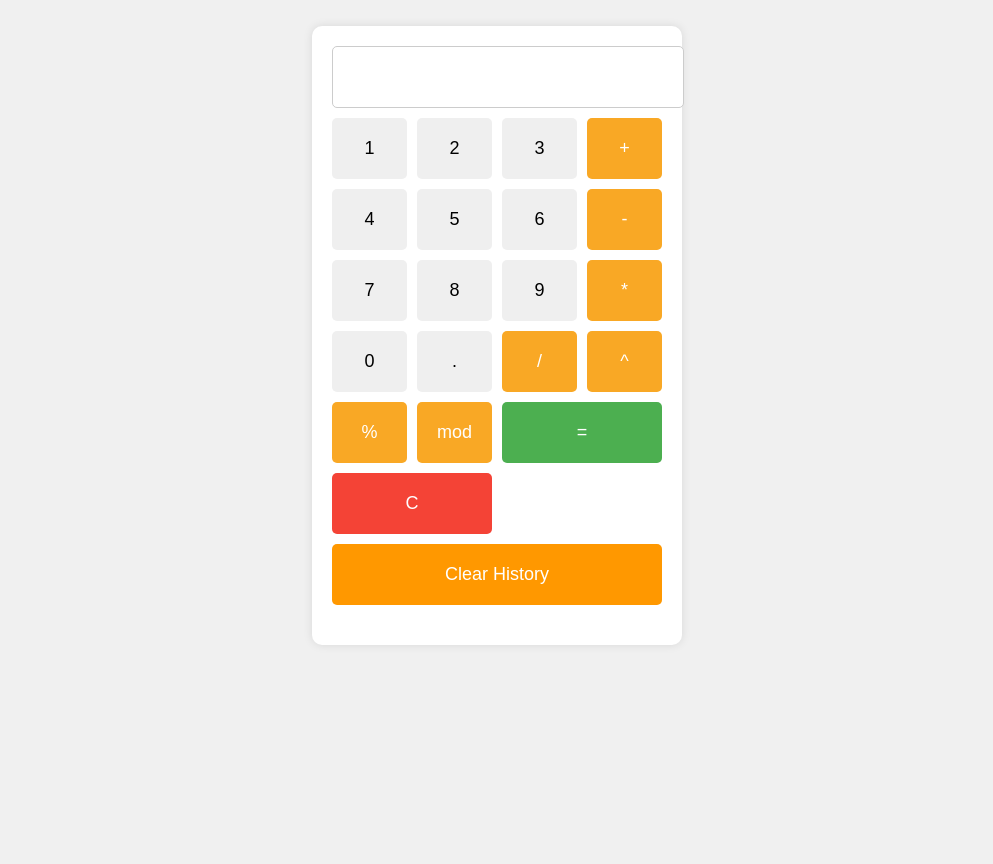
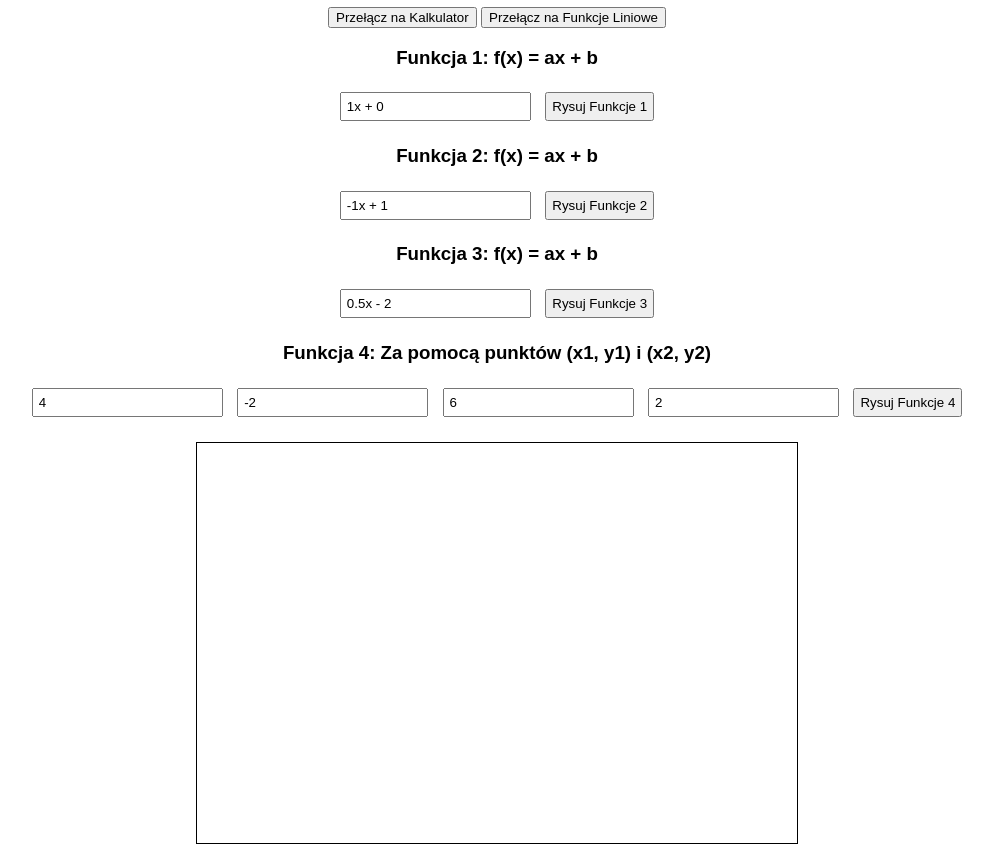
Before and after one commit to fifagala/Projekt-aplikacji, a plain HTML site: page ver. 0.00 Alpha/Beta.html in a window 1280 px wide. Shown: the part 73-937 px from the top of the page, without its empty margins (143-1136 px from the left). Before the commit the page ends 816 px from the top, so only its background shows below. Drawn offline with Linux system fonts and the light colour scheme.

Commit message:
Update Beta.html

```diff
--- a/ver. 0.00 Alpha/Beta.html
+++ b/ver. 0.00 Alpha/Beta.html
@@ -1,25 +1,43 @@
 <!DOCTYPE html>
-<html lang="en">
+<html lang="pl">
 <head>
     <meta charset="UTF-8">
     <meta name="viewport" content="width=device-width, initial-scale=1.0">
-    <title>Kalkulator z pamięcią</title>
+    <title>Kalkulator Graficzny i Z Pamięcią</title>
     <style>
         body {
             font-family: Arial, sans-serif;
-            display: flex;
-            justify-content: center;
-            align-items: center;
-            height: 100vh;
-            background-color: #f0f0f0;
+            text-align: center;
+            margin: 20px;
         }
-        .calculator {
+        canvas {
+            border: 1px solid black;
+            display: block;
+            margin: 20px auto;
+        }
+        .controls input, .controls button {
+            padding: 5px;
+            margin: 5px;
+        }
+        .tooltip {
+            position: absolute;
+            background-color: #fff;
+            padding: 5px 10px;
+            border: 1px solid #ddd;
+            border-radius: 5px;
+            box-shadow: 0 2px 5px rgba(0, 0, 0, 0.1);
+            display: none;
+        }
+
+        .kalkulator {
             background-color: #fff;
             padding: 20px;
             border-radius: 10px;
             box-shadow: 0 0 10px rgba(0, 0, 0, 0.1);
+            display: none;
         }
-        .display {
+
+        .wyswietlacz {
             width: 100%;
             height: 40px;
             margin-bottom: 10px;
@@ -29,12 +47,14 @@
             border: 1px solid #ccc;
             border-radius: 5px;
         }
-        .buttons {
+
+        .przyciski {
             display: grid;
             grid-template-columns: repeat(4, 1fr);
             gap: 10px;
         }
-        .button {
+
+        .przycisk {
             padding: 20px;
             font-size: 18px;
             border: none;
@@ -42,36 +62,43 @@
             cursor: pointer;
             position: relative;
         }
-        .button.operator {
+
+        .operator {
             background-color: #f9a825;
             color: #fff;
         }
-        .button.equal {
+
+        .rowna-sie {
             background-color: #4caf50;
             color: #fff;
             grid-column: span 2;
         }
-        .button.clear {
+
+        .wyczysc {
             background-color: #f44336;
             color: #fff;
             grid-column: span 2;
         }
-        .button.clear-history {
+
+        .wyczysc-historie {
             background-color: #ff9800;
             color: #fff;
             grid-column: span 4;
         }
-        .history {
+
+        .historia {
             margin-top: 20px;
             max-height: 200px;
             overflow-y: auto;
         }
-        .history-item {
+
+        .element-historii {
             font-size: 14px;
             color: #555;
             cursor: pointer;
         }
-        .tooltip {
+
+        .podpowiedz {
             display: none;
             position: absolute;
             bottom: 100%;
@@ -87,133 +114,134 @@
     </style>
 </head>
 <body>
-    <div class="calculator">
-        <input type="text" class="display" id="display">
-        <div class="buttons">
-            <button class="button" onclick="appendNumber('1')" onmousedown="showTooltip(this, '1')" onmouseup="hideTooltip(this)">1</button>
-            <button class="button" onclick="appendNumber('2')" onmousedown="showTooltip(this, '2')" onmouseup="hideTooltip(this)">2</button>
-            <button class="button" onclick="appendNumber('3')" onmousedown="showTooltip(this, '3')" onmouseup="hideTooltip(this)">3</button>
-            <button class="button operator" onclick="appendOperator('+')" onmousedown="showTooltip(this, 'Dodawanie')" onmouseup="hideTooltip(this)">+</button>
-            <button class="button" onclick="appendNumber('4')" onmousedown="showTooltip(this, '4')" onmouseup="hideTooltip(this)">4</button>
-            <button class="button" onclick="appendNumber('5')" onmousedown="showTooltip(this, '5')" onmouseup="hideTooltip(this)">5</button>
-            <button class="button" onclick="appendNumber('6')" onmousedown="showTooltip(this, '6')" onmouseup="hideTooltip(this)">6</button>
-            <button class="button operator" onclick="appendOperator('-')" onmousedown="showTooltip(this, 'Odejmowanie')" onmouseup="hideTooltip(this)">-</button>
-            <button class="button" onclick="appendNumber('7')" onmousedown="showTooltip(this, '7')" onmouseup="hideTooltip(this)">7</button>
-            <button class="button" onclick="appendNumber('8')" onmousedown="showTooltip(this, '8')" onmouseup="hideTooltip(this)">8</button>
-            <button class="button" onclick="appendNumber('9')" onmousedown="showTooltip(this, '9')" onmouseup="hideTooltip(this)">9</button>
-            <button class="button operator" onclick="appendOperator('*')" onmousedown="showTooltip(this, 'Mnożenie')" onmouseup="hideTooltip(this)">*</button>
-            <button class="button" onclick="appendNumber('0')" onmousedown="showTooltip(this, '0')" onmouseup="hideTooltip(this)">0</button>
-            <button class="button" onclick="appendOperator('.')" onmousedown="showTooltip(this, 'Kropka')" onmouseup="hideTooltip(this)">.</button>
-            <button class="button operator" onclick="appendOperator('/')" onmousedown="showTooltip(this, 'Dzielenie')" onmouseup="hideTooltip(this)">/</button>
-            <button class="button operator" onclick="appendOperator('**')" onmousedown="showTooltip(this, 'Potęgowanie')" onmouseup="hideTooltip(this)">^</button>
-            <button class="button operator" onclick="appendOperator('%')" onmousedown="showTooltip(this, 'Procent')" onmouseup="hideTooltip(this)">%</button>
-            <button class="button operator" onclick="appendOperator('//')" onmousedown="showTooltip(this, 'Reszta z dzielenia')" onmouseup="hideTooltip(this)">mod</button>
-            <button class="button equal" onclick="calculate()" onmousedown="showTooltip(this, 'Równa się')" onmouseup="hideTooltip(this)">=</button>
-            <button class="button clear" onclick="clearDisplay()" onmousedown="showTooltip(this, 'Wyczyść')" onmouseup="hideTooltip(this)">C</button>
-            <button class="button clear-history" onclick="clearHistory()" onmousedown="showTooltip(this, 'Wyczyść historię')" onmouseup="hideTooltip(this)">Clear History</button>
-        </div>
-        <div class="history" id="history"></div>
+    <h1>Kalkulator Graficzny i Z Pamięcią</h1>
+    <button onclick="toggleView()">Przełącz na Kalkulator</button>
+    <button onclick="toggleView(true)">Przełącz na Funkcje Liniowe</button>
+
+    <!-- Kalkulator z pamięcią -->
+    <div class="kalkulator" id="kalkulator">
+        <input type="text" class="wyswietlacz" id="wyswietlacz">
+        <div class="przyciski" id="przyciski"></div>
+        <div class="historia" id="historia"></div>
     </div>
 
+    <!-- Kalkulator graficzny -->
+    <div class="controls" id="controls">
+        <h3>Funkcja 1: f(x) = ax + b</h3>
+        <input type="text" id="f1" placeholder="np. 4x + 2" value="1x + 0">
+        <button onclick="rysujFunkcje()">Rysuj Funkcje 1</button>
+
+        <h3>Funkcja 2: f(x) = ax + b</h3>
+        <input type="text" id="f2" placeholder="np. -2x + 5" value="-1x + 1">
+        <button onclick="rysujFunkcje()">Rysuj Funkcje 2</button>
+
+        <h3>Funkcja 3: f(x) = ax + b</h3>
+        <input type="text" id="f3" placeholder="np. 0.5x - 3" value="0.5x - 2">
+        <button onclick="rysujFunkcje()">Rysuj Funkcje 3</button>
+
+        <h3>Funkcja 4: Za pomocą punktów (x1, y1) i (x2, y2)</h3>
+        <input type="number" id="x1" placeholder="x1" value="4">
+        <input type="number" id="y1" placeholder="y1" value="-2">
+        <input type="number" id="x2" placeholder="x2" value="6">
+        <input type="number" id="y2" placeholder="y2" value="2">
+        <button onclick="rysujFunkcje()">Rysuj Funkcje 4</button>
+    </div>
+
+    <canvas id="wykres" width="600" height="400"></canvas>
+    <div class="tooltip" id="tooltip"></div>
+
     <script>
-        let display = document.getElementById('display');
-        let history = document.getElementById('history');
-        let currentInput = '';
-        let operationsHistory = [];
-        let tooltipTimeout;
+        // Kalkulator z pamięcią
+        const przyciskiNumeryczne = ['1', '2', '3', '4', '5', '6', '7', '8', '9', '0', '.'];
+        const przyciskiOperatory = [
+            { znak: '+', tooltip: 'Dodawanie' },
+            { znak: '-', tooltip: 'Odejmowanie' },
+            { znak: '*', tooltip: 'Mnożenie' },
+            { znak: '/', tooltip: 'Dzielenie' },
+            { znak: '**', tooltip: 'Potęgowanie' },
+            { znak: '%', tooltip: 'Procent' },
+            { znak: '//', tooltip: 'Reszta z dzielenia' }
+        ];
 
-        function appendNumber(number) {
-            currentInput += number;
-            display.value = currentInput;
+        const wyswietlacz = document.getElementById('wyswietlacz');
+        const wyswietlaczHistorii = document.getElementById('historia');
+        let aktualneDzialanie = '';
+        let historiaOperacji = [];
+        let czasPodpowiedzi;
+
+        // Generowanie przycisków numerycznych
+        const przyciski = document.getElementById('przyciski');
+        przyciskiNumeryczne.forEach(numer => dodajPrzycisk(numer, '', 'dodajDoWyswietlacza', numer));
+        przyciskiOperatory.forEach(op => dodajPrzycisk(op.znak, 'operator', 'dodajOperator', op.tooltip));
+        dodajPrzycisk('=', 'rowna-sie', 'oblicz', 'Równa się');
+        dodajPrzycisk('C', 'wyczysc', 'wyczyscWyswietlacz', 'Wyczyść');
+        dodajPrzycisk('Clear History', 'wyczysc-historie', 'wyczyscHistorie', 'Wyczyść historię');
+
+        function dodajPrzycisk(tekst, klasa, funkcja, tooltip) {
+            const przycisk = document.createElement('button');
+            przycisk.className = `przycisk ${klasa}`;
+            przycisk.textContent = tekst;
+            przycisk.onclick = () => window[funkcja](tekst);
+            przycisk.onmousedown = () => pokazPodpowiedz(przycisk, tooltip);
+            przycisk.onmouseup = () => ukryjPodpowiedz(przycisk);
+            przyciski.appendChild(przycisk);
         }
 
-        function appendOperator(operator) {
-            if (operator === '//') {
-                currentInput += ' % ';
-            } else {
-                currentInput += ' ' + operator + ' ';
-            }
-            display.value = currentInput;
+        function dodajDoWyswietlacza(numer) {
+            aktualneDzialanie += numer;
+            wyswietlacz.value = aktualneDzialanie;
         }
 
-        function calculate() {
+        function dodajOperator(operator) {
+            aktualneDzialanie += ' ' + (operator === '//' ? '%' : operator) + ' ';
+            wyswietlacz.value = aktualneDzialanie;
+        }
+
+        function oblicz() {
             try {
-                let result = eval(currentInput.replace(/\/\//g, '%'));
-                display.value = result;
-                addToHistory(currentInput + ' = ' + result);
-                currentInput = result.toString();
-            } catch (error) {
-                display.value = 'Error';
-                currentInput = '';
+                const wynik = eval(aktualneDzialanie.replace('x', '*').replace('÷', '/'));
+                historiaOperacji.push(aktualneDzialanie + ' = ' + wynik);
+                wyswietlacz.value = wynik;
+                aktualneDzialanie = '';
+                wyswietlaczHistorii.innerHTML = historiaOperacji.map(dzialanie =>
+                    `<div class="element-historii" onclick="wstawDzialanie('${dzialanie}')">${dzialanie}</div>`
+                ).join('');
+            } catch (e) {
+                wyswietlacz.value = 'Błąd';
             }
         }
 
-        function clearDisplay() {
-            currentInput = '';
-            display.value = '';
+        function wstawDzialanie(dzialanie) {
+            aktualneDzialanie = dzialanie.split('=')[0].trim();
+            wyswietlacz.value = aktualneDzialanie;
         }
 
-        function clearHistory() {
-            operationsHistory = [];
-            updateHistoryDisplay();
+        function wyczyscWyswietlacz() {
+            aktualneDzialanie = '';
+            wyswietlacz.value = '';
         }
 
-        function addToHistory(operation) {
-            operationsHistory.unshift(operation);
-            if (operationsHistory.length > 20) {
-                operationsHistory.pop();
-            }
-            updateHistoryDisplay();
+        function wyczyscHistorie() {
+            historiaOperacji = [];
+            wyswietlaczHistorii.innerHTML = '';
         }
 
-        function updateHistoryDisplay() {
-            history.innerHTML = '';
-            operationsHistory.forEach((op, index) => {
-                let historyItem = document.createElement('div');
-                historyItem.className = 'history-item';
-                historyItem.textContent = op;
-                historyItem.onclick = () => loadFromHistory(index);
-                history.appendChild(historyItem);
-            });
+        function pokazPodpowiedz(przycisk, tooltip) {
+            const tooltipElement = document.getElementById('tooltip');
+            tooltipElement.textContent = tooltip;
+            tooltipElement.style.display = 'block';
+            tooltipElement.style.left = (przycisk.offsetLeft + przycisk.offsetWidth / 2 - tooltipElement.offsetWidth / 2) + 'px';
+            tooltipElement.style.top = (przycisk.offsetTop - tooltipElement.offsetHeight) + 'px';
         }
 
-        function loadFromHistory(index) {
-            let operation = operationsHistory[index];
-            let [expression, result] = operation.split(' = ');
-            currentInput = expression;
-            display.value = result;
+        function ukryjPodpowiedz() {
+            document.getElementById('tooltip').style.display = 'none';
         }
 
-        function showTooltip(button, text) {
-            tooltipTimeout = setTimeout(() => {
-                let tooltip = document.createElement('div');
-                tooltip.className = 'tooltip';
-                tooltip.textContent = text;
-                button.appendChild(tooltip);
-                tooltip.style.display = 'block';
-            }, 500);
+        function toggleView(isFunkcje = false) {
+            document.getElementById('kalkulator').style.display = isFunkcje ? 'none' : 'block';
+            document.getElementById('controls').style.display = isFunkcje ? 'block' : 'none';
         }
-
-        function hideTooltip(button) {
-            clearTimeout(tooltipTimeout);
-            let tooltip = button.querySelector('.tooltip');
-            if (tooltip) {
-                tooltip.remove();
-            }
-        }
-
-        document.addEventListener('keydown', (event) => {
-            const key = event.key;
-            if (!isNaN(key) || key === '.') {
-                appendNumber(key);
-            } else if (['+', '-', '*', '/', '%', '^'].includes(key)) {
-                appendOperator(key === '^' ? '**' : key);
-            } else if (key === 'Enter') {
-                calculate();
-            } else if (key === 'Backspace') {
-                clearDisplay();
-            }
-        });
     </script>
 </body>
 </html>
```
